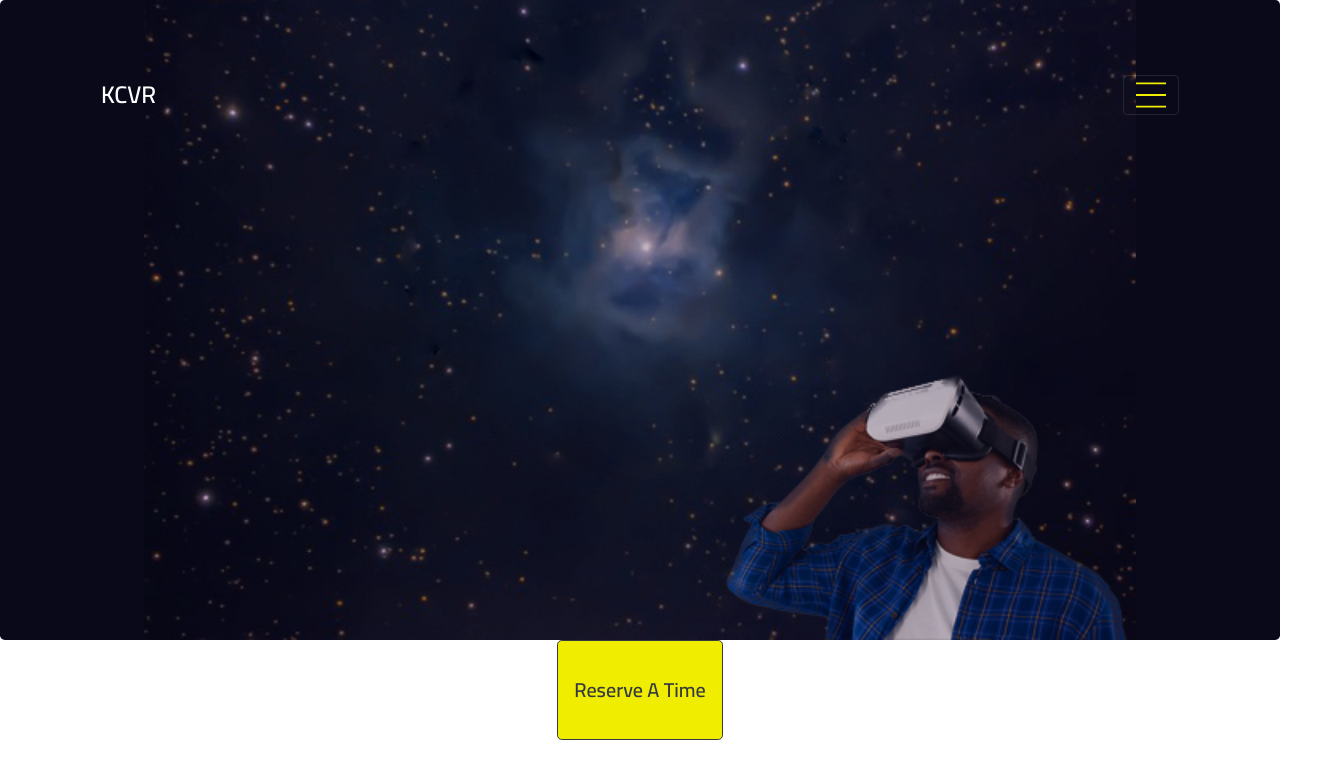
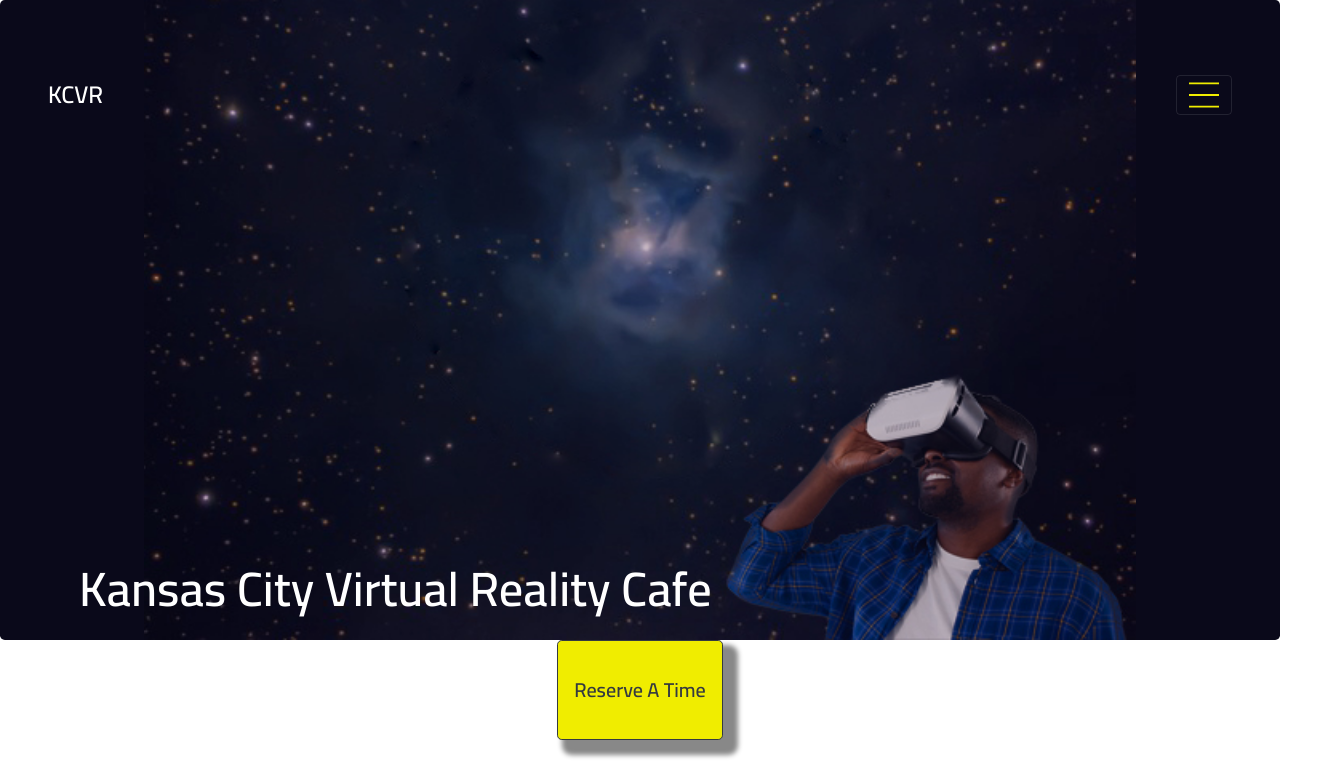
Before and after one commit to Kodachromecoder/VR_Cafe, a website: page index.html in a window 1280 px wide. Shown: the top 767 px of the page, 1344 px wide, since content can reach past the window. Drawn offline with nearby package versions, Linux system fonts and the light colour scheme.

Commit message:
Title works!

```diff
--- a/css/styles.css
+++ b/css/styles.css
@@ -14,6 +14,7 @@ h1 {
 
 #reserveButton {
     background-color:#F0ED00;
+    box-shadow: 10px 10px 5px 5px #888888;
 }
 
 .navbar-toggler-icon {
@@ -38,10 +39,8 @@ h1 {
   }
 
   .jumbotron h1 {
-      display: block;
-      padding-top: 70%;
       font-size: 48px;
-      color: #F0ED00;
+      color: white;
   }
   #beSticky {
       height: 100px;
@@ -72,5 +71,10 @@ h1 {
   }
 
   .doit {
-      align-items: flex-end !important;
+      position: absolute;
+      top: 70%;
+      left: 5%;
+      text-align: left;
+      padding-bottom: 10px;
+
   }
--- a/index.html
+++ b/index.html
@@ -16,8 +16,9 @@
 </head>
 <body>
     <!--Beginning of header/jumbotron-->
+
     <header class="jumbotron">
-        <div class="container">
+        <div class="container-fluid"></div>
             <div class="row">
                 <div class="col">
                     <nav class="navbar navbar-dark sticky-top">
@@ -44,18 +45,17 @@
             </div>
         </div>
     </header>
+
     <!--End of header/jumbotron-->
 
     <!--Main Body-->
     <div class="container">
         <!--Scheduler here. This is temp layout and will be replaced by a working backend scheduling function in later classes.-->
-
         <div class="row sticky-top" id="beSticky">
             <div class="col d-flex justify-content-center">
                 <button class="btn btn-light btn-lg btn-outline-dark text-center" id="reserveButton" role="button"  >Reserve A Time</button>
             </div>
         </div>
-
 
         <!--End of scheduler-->
         <div  class="row row-content2 align-items-center">
```
